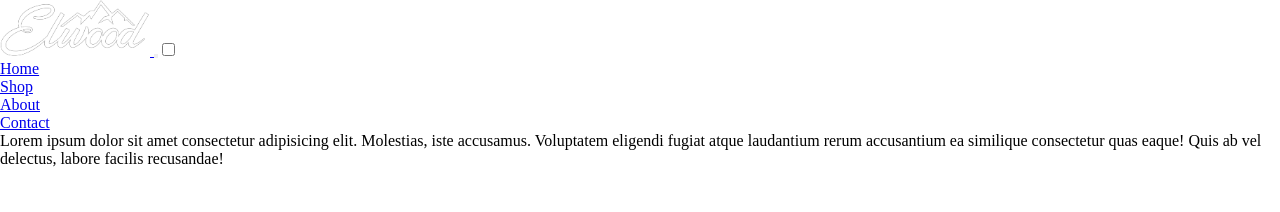
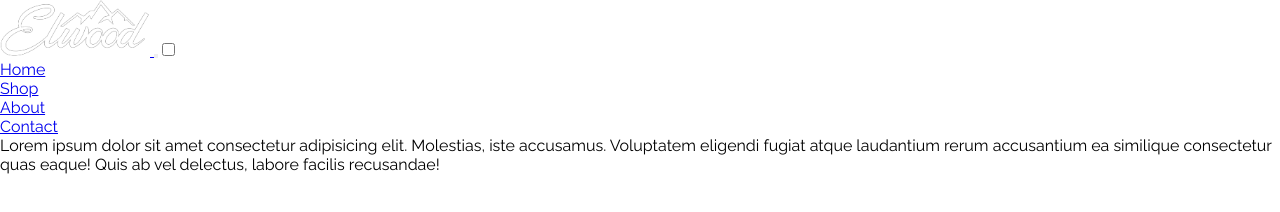
Before and after one commit to kubkil/Elwood, a website: page index.html in a window 1280 px wide. Drawn offline with nearby package versions, Linux system fonts and the light colour scheme; files that its build step writes are made by us from their sources.

Commit message:
set main font and transparent tap highlight

```diff
--- a/scss/style.scss
+++ b/scss/style.scss
@@ -7,3 +7,8 @@
     box-sizing: inherit;
   }
 }
+
+html {
+  font-family: 'Raleway', sans-serif;
+  -webkit-tap-highlight-color: transparent;
+}
```
